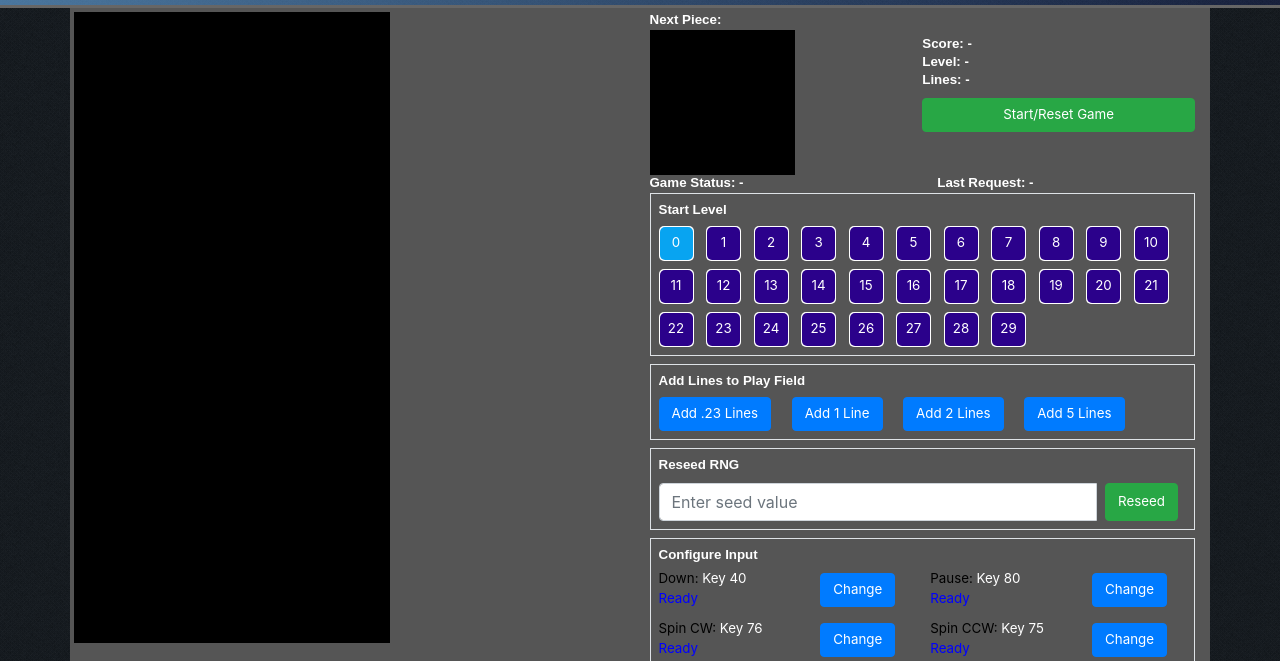
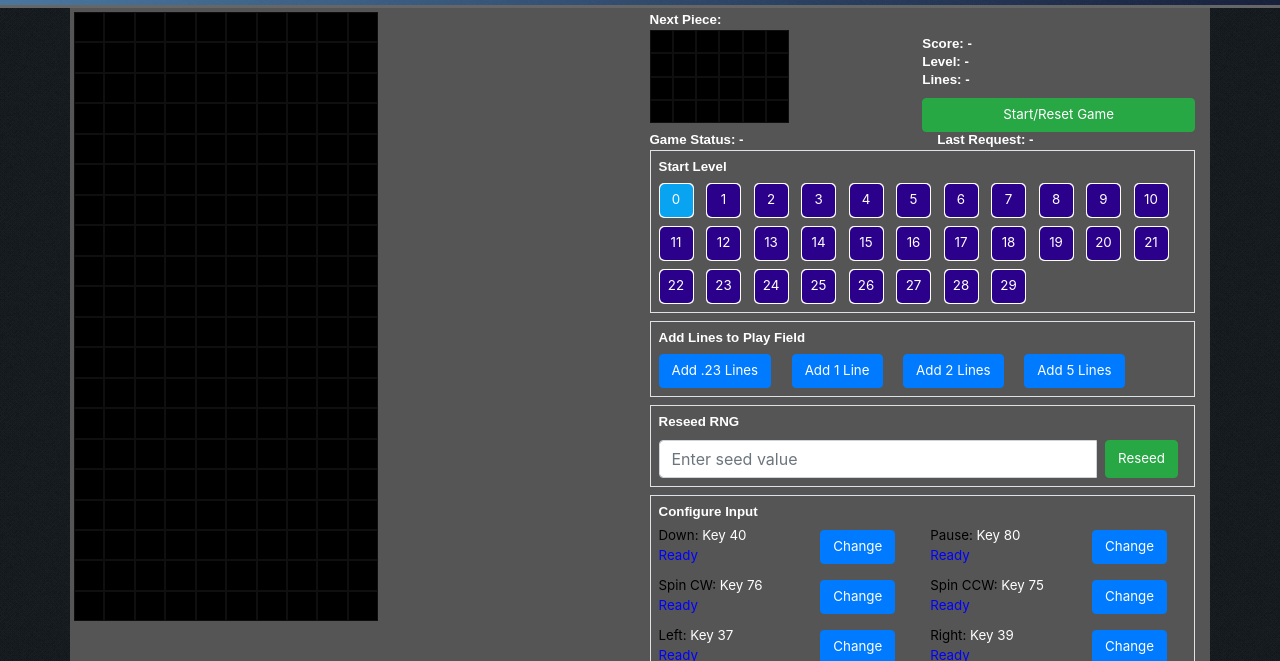
Before and after one commit to VinMannie/nt2d, a plain HTML site: page index.html in a window 1280 px wide. Shown: the part 139-800 px from the top of the page. Drawn offline with nearby package versions, Linux system fonts and the light colour scheme; no server answers.

Commit message:
Added the styling for the 2d renderer

```diff
--- a/assets/css/style.css
+++ b/assets/css/style.css
@@ -102,7 +102,7 @@ pre
 #gf-div, #gf1-div, #gf2-div
 {
     width:  100%;
-    height: calc(100vh - 120px);
+    height: calc(100vh - 145px);
 }
 
 #piece-div, #piece1-div, #piece2-div
@@ -216,44 +216,6 @@ footer
     background-color: #555555;
 }
 
-.this-p
-{
-    display: inline-block;
-    line-height: 0;
-    padding-left: 5px;
-}
-
-.this-div
-{
-    box-sizing: border-box;
-    margin: 0;
-    line-height: 0;
-}
-
-.this-span
-{
-    position: relative;
-    box-sizing: border-box;
-    height: 30px;
-    width: 30px;
-    background-color: black;
-    border: 1px solid #000000;
-    display: inline-block;
-    text-align: center;
-}
-
-.next-span
-{
-    box-sizing: border-box;
-    height: 30px;
-    width: 30px;
-    background-color: black;
-    border: 1px solid #000000;
-    display: inline-block;
-    text-align: center;
-    padding-top: 12px;
-}
-
 .pause-text
 {
     position: absolute;
--- a/assets/js/ntRenderTest.js
+++ b/assets/js/ntRenderTest.js
@@ -12,6 +12,17 @@ window.addEventListener("resize", () =>
     $('#pieceCanvas').width($('#pieceCanvas').parent().width());
     ntRenderer.resize();
 });
+
+/************************************** Disable Key Scrolling **************************************/
+
+window.addEventListener("keydown", (e) =>
+{
+    // space and arrow keys
+    if([32, 37, 38, 39, 40].indexOf(e.keyCode) > -1)
+    {
+        e.preventDefault();
+    }
+}, false);
 
 /*************************************** Button Listeners ****************************************/
 
```
